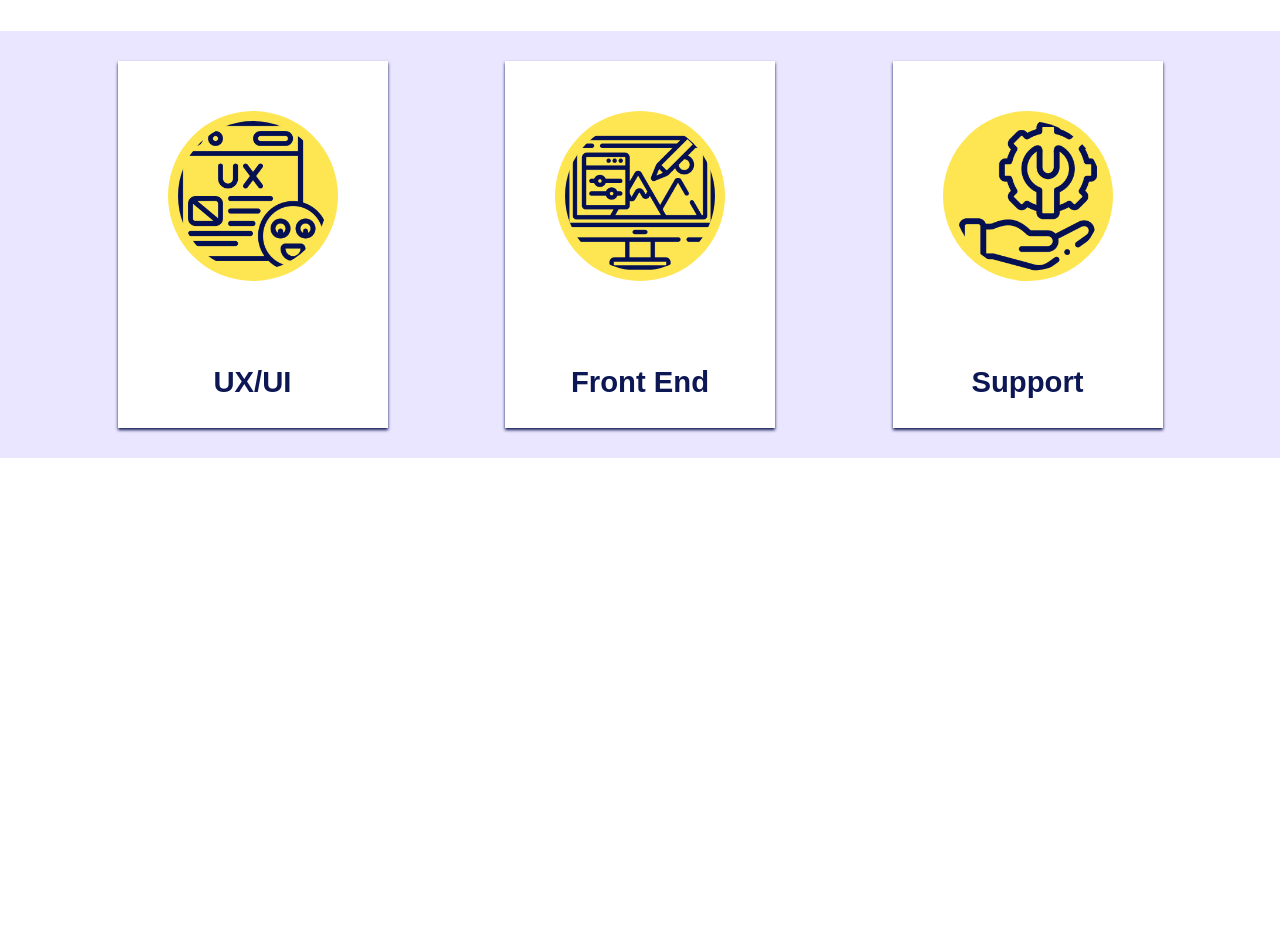
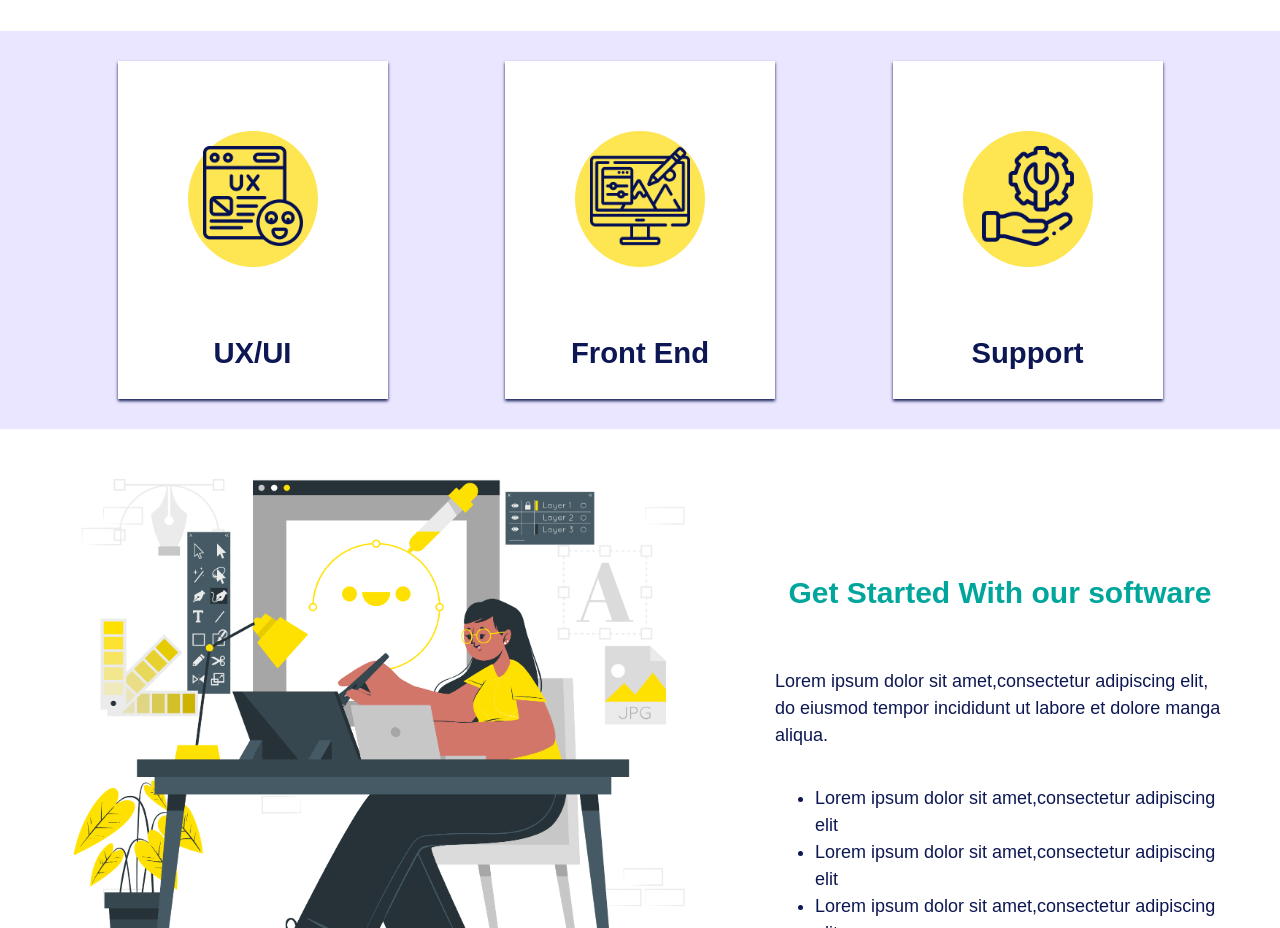
Before and after one commit to saalahmadi/Develop-project, a plain HTML site: page index.html in a window 1280 px wide. Shown: the part 630-1558 px from the top of the page. Before the commit the page ends 1088 px from the top, so only its background shows below. Drawn offline with Linux system fonts and the light colour scheme.

Commit message:
add nav bar,header and products(card)

```diff
--- a/index.html
+++ b/index.html
@@ -11,6 +11,7 @@
     <link rel="preconnect" href="https://fonts.googleapis.com" />
   </head>
   <body>
+    <!--nav bar-->
     <nav>
       <img src="./img/colored logo.png" alt="img1" />
       <ul class="links">
@@ -20,6 +21,7 @@
       </ul>
     </nav>
     <main>
+      <!--add the header -->
       <div class="part1">
         <img src="./img/Development.png" alt="Development img" />
         <section>
@@ -31,22 +33,88 @@
           <button id="more">More</button>
         </section>
       </div>
+
+      <!--cards service-->
       <h2 class="h2-part2">Our Professional Services</h2>
       <div class="part2">
+        <div class="card-one">
+          <div class="card-service"><img src="./img/UX.png" alt="ux/ui" /></div>
 
-        <div>
-          <img src="./img/UX.png" alt="ux/ui" />
           <h3>UX/UI</h3>
         </div>
-        <div>
-          <img src="./img/design.png" alt="Front End" />
+        <div class="card-two">
+          <div class="card-service">
+            <img src="./img/design.png" alt="Front End" />
+          </div>
+
           <h3>Front End</h3>
         </div>
-        <div>
-          <img src="./img/support.png" alt="Support" />
+        <div class="card-three">
+          <div class="card-service">
+            <img src="./img/support.png" alt="Support" />
+          </div>
+
           <h3>Support</h3>
         </div>
       </div>
+<!--the content-->
+<div id="part3">
+<div class="part3-first">
+<img src="./img/4.png" alt="img4">
+<section>
+<h4>Get Started With our software</h4>
+<p>Lorem ipsum dolor sit amet,consectetur adipiscing elit,<br>
+    do eiusmod tempor incididunt ut labore et dolore manga aliqua.
+    <ul>
+        <li>Lorem ipsum dolor sit amet,consectetur adipiscing elit</li>
+        <li>Lorem ipsum dolor sit amet,consectetur adipiscing elit</li>
+        <li>Lorem ipsum dolor sit amet,consectetur adipiscing elit</li>
+    </ul>
+</p>
+
+
+</section>
+</div>
+
+<div class="part3-second">
+    <img src="./img/1.png" alt="img1">
+    <section>
+    <h4>Get Started With our software</h4>
+    <p>Lorem ipsum dolor sit amet,consectetur adipiscing elit,<br>
+        do eiusmod tempor incididunt ut labore et dolore manga aliqua.
+        <ol>
+            <li>Lorem ipsum dolor sit amet,consectetur adipiscing elit</li>
+            <li>Lorem ipsum dolor sit amet,consectetur adipiscing elit</li>
+            <li>Lorem ipsum dolor sit amet,consectetur adipiscing elit</li>
+        </ol>
+    </p>
+
+
+    </section>
+    </div>
+
+
+    <div class="part3-third">
+        <img src="./img/2.png" alt="img2">
+        <section>
+        <h4>Get Started With our software</h4>
+        <p>Lorem ipsum dolor sit amet,consectetur adipiscing elit,<br>
+            do eiusmod tempor incididunt ut labore et dolore manga aliqua.
+            <ul>
+                <li>Lorem ipsum dolor sit amet,consectetur adipiscing elit</li>
+                <li>Lorem ipsum dolor sit amet,consectetur adipiscing elit</li>
+                <li>Lorem ipsum dolor sit amet,consectetur adipiscing elit</li>
+            </ul>
+        </p>
+
+
+
+        </section>
+        </div>
+
+
+</div>
+
     </main>
   </body>
 </html>
--- a/style.css
+++ b/style.css
@@ -4,12 +4,10 @@ body {
 }
 nav {
   display: flex;
-  background-color: hsl(51, 99%, 98%);
+
   justify-content: space-between;
   align-items: center;
   box-shadow: 0 2px 5px #0c1753;
-
-
 }
 
 .links {
@@ -45,7 +43,10 @@ nav img {
   padding: 50px 10px 50px 10px;
 }
 
-.part1 img {
+.part1 img,
+.part3-first img,
+.part3-third img,
+.part3-second img {
   max-width: 50%;
 }
 
@@ -68,8 +69,8 @@ section {
   justify-content: center;
   align-items: center;
   flex-direction: column;
-  max-width: 400px;
-  max-height: 400px;
+  max-width: 450px;
+  max-height: 450px;
 }
 
 #more {
@@ -86,22 +87,17 @@ section {
 .h2-part2 {
   color: #00a69c;
   text-align: center;
-  background-color: hsl(51, 99%, 98%);
 }
 
-.part2{
+.part2 {
   display: flex;
   justify-content: space-evenly;
   align-content: center;
   background-color: hsl(253, 100%, 95%);
-
-
-
-
 }
-.part2 div{
-    max-height: 400px;
-    max-width: 500px;
+.card-one,
+.card-two,
+.card-three {
   font-size: 25px;
   color: #0c1753;
   font-weight: 350;
@@ -110,19 +106,48 @@ section {
   margin-top: 30px;
   margin-bottom: 30px;
   background-color: white;
-
+  border-style: none;
 }
 
-.part2 div img{
+.card-service {
   background-color: #fee552;
-    max-width: 150px;
   border-radius: 50%;
-    border-style: none;
-    padding:10px 10px 10px 10px;
-    margin: 50px 50px 50px 50px;
-
+  padding: 15px 15px 15px 15px;
+  margin: 70px 70px 70px 70px;
 }
 
+.card-service img {
+  max-width: 100px;
+}
+
+.part3-first,
+.part3-third {
+  display: flex;
+  align-items: center;
+  justify-content: space-around;
+  padding: 50px 10px 50px 10px;
+}
+
+.part3-second {
+  display: flex;
+  align-items: center;
+  justify-content: space-around;
+  flex-direction: row-reverse;
+  padding: 50px 10px 50px 10px;
+}
+
+h4 {
+  color: #00a69c;
+  font-size: 30px;
+}
+
+#part3 p,
+#part3 ul,
+#part3 ol {
+  color: #0c1753;
+  font-size: 18px;
+  line-height: 1.5em;
+}
 /* * {
     outline: solid 1px red;
 }*/
```
Lines whose indentation alone changed are shown as unchanged.
